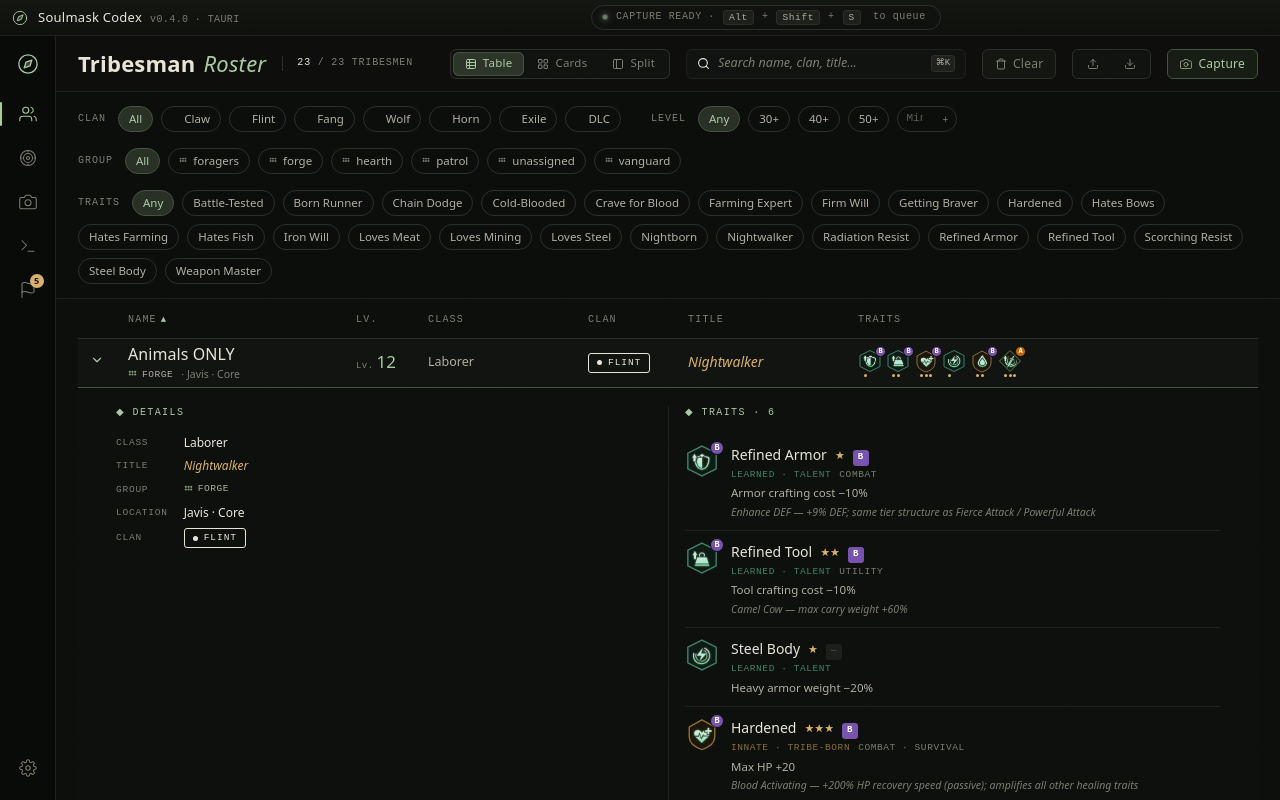
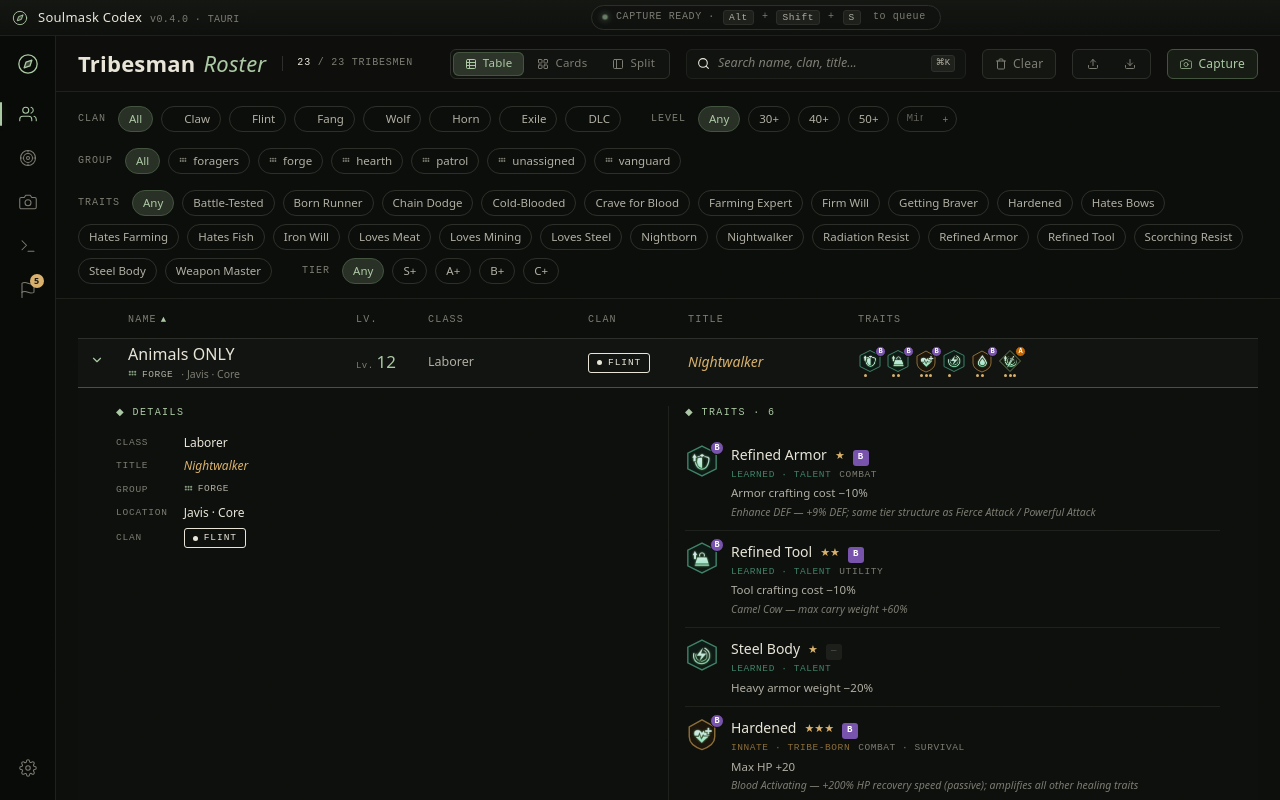
Before and after one commit to rubensayshi/soulmask-codex-app, a React (Vite) app: page / in a window 1280 px wide. Built offline with nearby package versions, Linux system fonts and the light colour scheme.

Commit message:
feat: add tier filter chips (S+/A+/B+/C+) to roster filter bar
Filters tribesmen to those having at least one trait at or above the
selected community tier ranking.

```diff
--- a/src/App.tsx
+++ b/src/App.tsx
@@ -21,7 +21,7 @@ import './styles.css'
 function App() {
   const [layout, setLayout] = useState<LayoutMode>('table')
   const [query, setQuery] = useState('')
-  const [filters, setFilters] = useState<Filters>({ clan: 'all', groups: [], traits: [], minLevel: null, prof: null })
+  const [filters, setFilters] = useState<Filters>({ clan: 'all', groups: [], traits: [], minLevel: null, minTier: null, prof: null })
   const [sort, setSort] = useState<SortState>({ key: 'name', dir: 'asc' })
   const [screen, setScreen] = useState<'roster' | 'empty' | 'review' | 'planner'>('roster')
   const [showCapture, setShowCapture] = useState(false)
--- a/src/components/FilterBar.tsx
+++ b/src/components/FilterBar.tsx
@@ -1,8 +1,13 @@
 import { useMemo } from 'react'
 import { CLANS, PROF_SKILLS, ENABLE_PROFICIENCIES } from '../lib/data'
-import type { Filters, ClanName, Tribesman } from '../lib/types'
+import type { Filters, ClanName, Tribesman, Tier } from '../lib/types'
 
 const CLAN_LIST: ClanName[] = ['Claw', 'Flint', 'Fang', 'Wolf', 'Horn', 'Exile', 'DLC']
+const TIER_LIST: Tier[] = ['S', 'A', 'B', 'C']
+const TIER_HUE: Record<Tier, string> = {
+  S: 'var(--color-gold)', A: 'oklch(0.72 0.14 145)', B: 'oklch(0.65 0.10 230)',
+  C: 'oklch(0.58 0.06 80)', D: 'oklch(0.50 0.03 130)', F: 'oklch(0.42 0.02 130)',
+}
 
 interface Props {
   filters: Filters
@@ -161,6 +166,26 @@ export function FilterBar({ filters, setFilters, roster }: Props) {
         </span>
       )}
 
+      <span style={{ width: 14 }} />
+
+      {/* Tier */}
+      <span className="uppercase" style={{ fontFamily: 'var(--font-mono)', fontSize: 10, color: 'var(--color-muted)', letterSpacing: '0.1em', marginRight: 4 }}>
+        Tier
+      </span>
+      <Chip on={filters.minTier === null} onClick={() => setFilters({ ...filters, minTier: null })}>
+        Any
+      </Chip>
+      {TIER_LIST.map(tier => {
+        const on = filters.minTier === tier
+        const hue = TIER_HUE[tier]
+        return (
+          <Chip key={tier} on={on} onClick={() => setFilters({ ...filters, minTier: on ? null : tier })}
+            style={on ? { color: hue, borderColor: hue } : {}}>
+            {tier}+
+          </Chip>
+        )
+      })}
+
       {ENABLE_PROFICIENCIES && <>
       <span style={{ flexBasis: '100%', height: 0 }} />
 
--- a/src/lib/types.ts
+++ b/src/lib/types.ts
@@ -76,6 +76,7 @@ export interface Filters {
   groups: string[]
   traits: string[]
   minLevel: number | null
+  minTier: Tier | null
   prof: ProfFilter | null
 }
 
--- a/src/pages/Roster.tsx
+++ b/src/pages/Roster.tsx
@@ -353,7 +353,9 @@ export function sortRows(rows: Tribesman[], sort: SortState): Tribesman[] {
   })
 }
 
-export function filterRows(rows: Tribesman[], filters: { clan: string; groups: string[]; traits: string[]; minLevel: number | null; prof: { skill: number; min: number } | null }, query: string): Tribesman[] {
+const TIER_ORDER: Record<string, number> = { S: 0, A: 1, B: 2, C: 3, D: 4, F: 5 }
+
+export function filterRows(rows: Tribesman[], filters: { clan: string; groups: string[]; traits: string[]; minLevel: number | null; minTier: string | null; prof: { skill: number; min: number } | null }, query: string): Tribesman[] {
   return rows.filter(r => {
     if (filters.clan !== 'all' && r.clan !== filters.clan) return false
     if (filters.groups.length > 0 && !filters.groups.includes(r.group)) return false
@@ -361,6 +363,10 @@ export function filterRows(rows: Tribesman[], filters: { clan: string; groups: s
     if (filters.traits.length > 0) {
       const traitIds = new Set(r.traits.map(t => t.id))
       if (!filters.traits.every(id => traitIds.has(id))) return false
+    }
+    if (filters.minTier !== null) {
+      const threshold = TIER_ORDER[filters.minTier] ?? 99
+      if (!r.traits.some(t => t.tier && (TIER_ORDER[t.tier] ?? 99) <= threshold)) return false
     }
     if (filters.prof !== null && (r.prof[filters.prof.skill] ?? 0) < filters.prof.min) return false
     if (query) {
```
